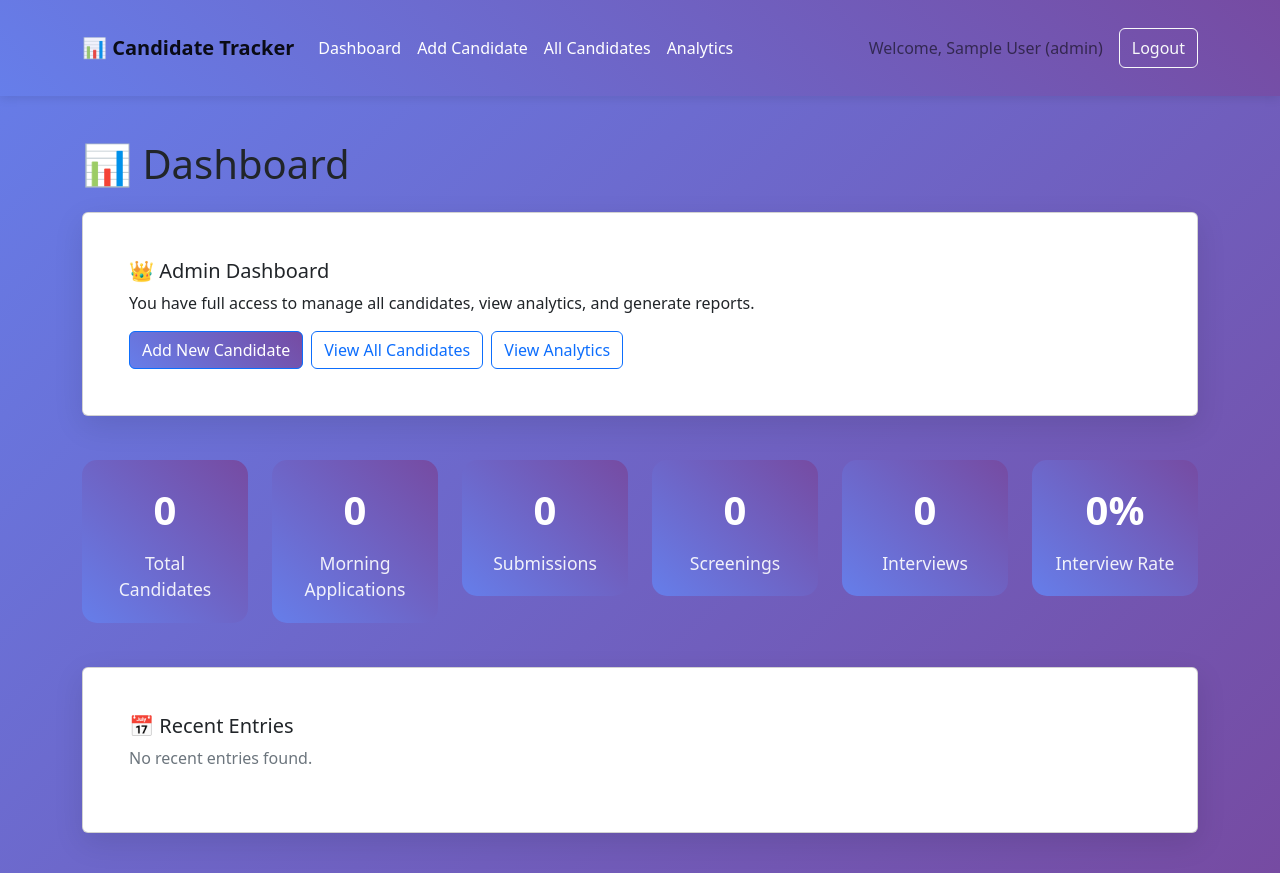
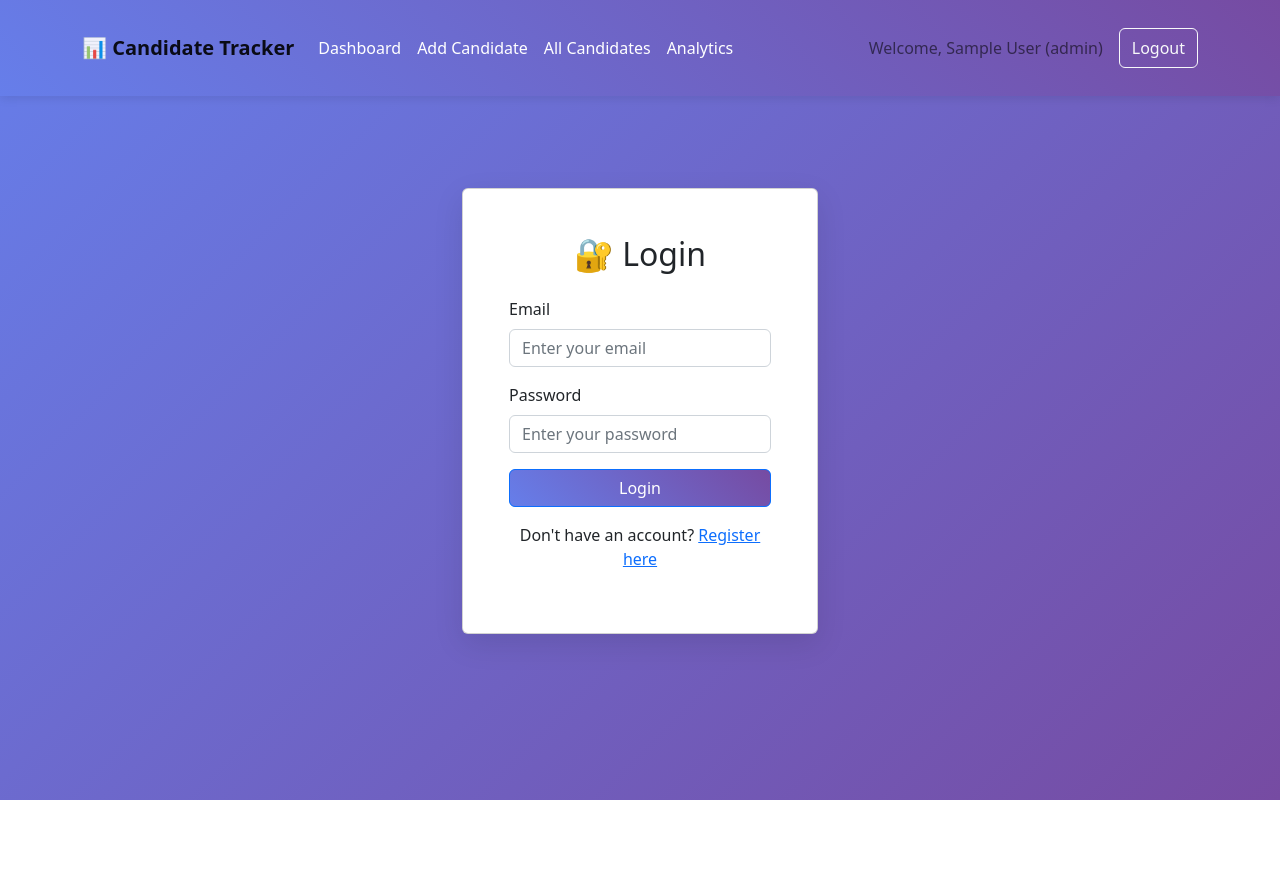
Before and after one commit to Kosanah/binary-ai-gen, a React (Create React App) app: page /dashboard in a window 1280 px wide. After the commit the page ends 800 px from the top, so only its background shows below. Built offline with nearby package versions, Linux system fonts and the light colour scheme; sample sign-in values are in the browser's storage.

Commit message:
Update Dashboard.js

```diff
--- a/src/components/Dashboard.js
+++ b/src/components/Dashboard.js
@@ -1,232 +1,104 @@
-import React, { useState, useEffect } from 'react';
-import { Card, Row, Col, Button, Table } from 'react-bootstrap';
+import React, { useState } from 'react';
+import { Form, Button, Card, Alert, Row, Col } from 'react-bootstrap';
 import { Link } from 'react-router-dom';
 import { toast } from 'react-toastify';
 
-const Dashboard = ({ user }) => {
-  const [stats, setStats] = useState({
-    totalCandidates: 0,
-    totalApplications: 0,
-    totalSubmissions: 0,
-    totalScreenings: 0,
-    totalInterviews: 0
+const Login = ({ onLogin }) => {
+  const [formData, setFormData] = useState({
+    email: '',
+    password: ''
   });
-  const [recentEntries, setRecentEntries] = useState([]);
+  const [loading, setLoading] = useState(false);
 
-  useEffect(() => {
-    loadDashboardData();
-  }, []);
+  const handleSubmit = async (e) => {
+    e.preventDefault();
+    setLoading(true);
 
-  const loadDashboardData = () => {
     try {
-      const candidates = JSON.parse(localStorage.getItem('candidates') || '[]');
+      // Get users from localStorage
+      const users = JSON.parse(localStorage.getItem('users') || '[]');
+      const user = users.find(u =>
+        u.email === formData.email &&
+        u.password === formData.password
+      );
 
-      // Calculate totals
-      const totals = candidates.reduce((acc, candidate) => {
-        acc.totalApplications += candidate.morningApplications || 0;
-        acc.totalSubmissions += candidate.submissions || 0;
-        acc.totalScreenings += candidate.screenings || 0;
-        acc.totalInterviews += candidate.interviews || 0;
-        return acc;
-      }, {
-        totalApplications: 0,
-        totalSubmissions: 0,
-        totalScreenings: 0,
-        totalInterviews: 0
-      });
-
-      setStats({
-        totalCandidates: candidates.length,
-        ...totals
-      });
-
-      // Get recent entries (last 5)
-      const recent = candidates
-        .sort((a, b) => new Date(b.date) - new Date(a.date))
-        .slice(0, 5);
-      setRecentEntries(recent);
+      if (user) {
+        onLogin({
+          id: user.id,
+          name: user.name,
+          email: user.email,
+          role: user.role
+        });
+        toast.success('Login successful!');
+      } else {
+        toast.error('Invalid credentials!');
+      }
     } catch (error) {
-      console.error('Error loading dashboard data:', error);
+      toast.error('Login failed!');
+    } finally {
+      setLoading(false);
     }
   };
 
-  const getRoleBasedContent = () => {
-    switch (user.role) {
-      case 'admin':
-        return (
-          <>
-            <Row className="mb-4">
-              <Col md={12}>
-                <Card>
-                  <Card.Body>
-                    <Card.Title>👑 Admin Dashboard</Card.Title>
-                    <Card.Text>
-                      You have full access to manage all candidates, view analytics, and generate reports.
-                    </Card.Text>
-                    <div className="d-flex gap-2">
-                      <Button as={Link} to="/candidate-form" variant="primary">
-                        Add New Candidate
-                      </Button>
-                      <Button as={Link} to="/candidates" variant="outline-primary">
-                        View All Candidates
-                      </Button>
-                      <Button as={Link} to="/analytics" variant="outline-primary">
-                        View Analytics
-                      </Button>
-                    </div>
-                  </Card.Body>
-                </Card>
-              </Col>
-            </Row>
-          </>
-        );
-
-      case 'lead':
-        return (
-          <>
-            <Row className="mb-4">
-              <Col md={12}>
-                <Card>
-                  <Card.Body>
-                    <Card.Title>👥 Lead Dashboard</Card.Title>
-                    <Card.Text>
-                      You can manage candidates, view their progress, and access analytics.
-                    </Card.Text>
-                    <div className="d-flex gap-2">
-                      <Button as={Link} to="/candidate-form" variant="primary">
-                        Add New Candidate
-                      </Button>
-                      <Button as={Link} to="/candidates" variant="outline-primary">
-                        View All Candidates
-                      </Button>
-                      <Button as={Link} to="/analytics" variant="outline-primary">
-                        View Analytics
-                      </Button>
-                    </div>
-                  </Card.Body>
-                </Card>
-              </Col>
-            </Row>
-          </>
-        );
-
-      case 'candidate':
-        return (
-          <>
-            <Row className="mb-4">
-              <Col md={12}>
-                <Card>
-                  <Card.Body>
-                    <Card.Title>👤 Candidate Dashboard</Card.Title>
-                    <Card.Text>
-                      Update your progress information and track your applications.
-                    </Card.Text>
-                    <Button as={Link} to="/candidate-form" variant="primary">
-                      Update My Information
-                    </Button>
-                  </Card.Body>
-                </Card>
-              </Col>
-            </Row>
-          </>
-        );
-
-      default:
-        return null;
-    }
+  const handleChange = (e) => {
+    setFormData({
+      ...formData,
+      [e.target.name]: e.target.value
+    });
   };
 
   return (
-    <div>
-      <h1 className="mb-4">📊 Dashboard</h1>
+    <Row className="justify-content-center">
+      <Col md={6} lg={4}>
+        <Card className="mt-5">
+          <Card.Body>
+            <Card.Title className="text-center mb-4">
+              <h2>🔐 Login</h2>
+            </Card.Title>
 
-      {getRoleBasedContent()}
+            <Form onSubmit={handleSubmit}>
+              <Form.Group className="mb-3">
+                <Form.Label>Email</Form.Label>
+                <Form.Control
+                  type="email"
+                  name="email"
+                  value={formData.email}
+                  onChange={handleChange}
+                  required
+                  placeholder="Enter your email"
+                />
+              </Form.Group>
 
-      {/* Statistics Cards */}
-      <Row className="mb-4">
-        <Col md={2}>
-          <div className="stats-card">
-            <div className="stats-number">{stats.totalCandidates}</div>
-            <div className="stats-label">Total Candidates</div>
-          </div>
-        </Col>
-        <Col md={2}>
-          <div className="stats-card">
-            <div className="stats-number">{stats.totalApplications}</div>
-            <div className="stats-label">Morning Applications</div>
-          </div>
-        </Col>
-        <Col md={2}>
-          <div className="stats-card">
-            <div className="stats-number">{stats.totalSubmissions}</div>
-            <div className="stats-label">Submissions</div>
-          </div>
-        </Col>
-        <Col md={2}>
-          <div className="stats-card">
-            <div className="stats-number">{stats.totalScreenings}</div>
-            <div className="stats-label">Screenings</div>
-          </div>
-        </Col>
-        <Col md={2}>
-          <div className="stats-card">
-            <div className="stats-number">{stats.totalInterviews}</div>
-            <div className="stats-label">Interviews</div>
-          </div>
-        </Col>
-        <Col md={2}>
-          <div className="stats-card">
-            <div className="stats-number">
-              {stats.totalCandidates > 0 ?
-                Math.round((stats.totalInterviews / stats.totalCandidates) * 100) : 0}%
+              <Form.Group className="mb-3">
+                <Form.Label>Password</Form.Label>
+                <Form.Control
+                  type="password"
+                  name="password"
+                  value={formData.password}
+                  onChange={handleChange}
+                  required
+                  placeholder="Enter your password"
+                />
+              </Form.Group>
+
+              <Button
+                variant="primary"
+                type="submit"
+                className="w-100 mb-3"
+                disabled={loading}
+              >
+                {loading ? 'Logging in...' : 'Login'}
+              </Button>
+            </Form>
+
+            <div className="text-center">
+              <p>Don't have an account? <Link to="/register">Register here</Link></p>
             </div>
-            <div className="stats-label">Interview Rate</div>
-          </div>
-        </Col>
-      </Row>
-
-      {/* Recent Entries */}
-      {(user.role === 'admin' || user.role === 'lead') && (
-        <Row>
-          <Col md={12}>
-            <Card>
-              <Card.Body>
-                <Card.Title>📅 Recent Entries</Card.Title>
-                {recentEntries.length > 0 ? (
-                  <Table responsive>
-                    <thead>
-                      <tr>
-                        <th>Date</th>
-                        <th>Candidate Name</th>
-                        <th>Morning Applications</th>
-                        <th>Submissions</th>
-                        <th>Screenings</th>
-                        <th>Interviews</th>
-                      </tr>
-                    </thead>
-                    <tbody>
-                      {recentEntries.map((entry, index) => (
-                        <tr key={index}>
-                          <td>{new Date(entry.date).toLocaleDateString()}</td>
-                          <td>{entry.candidateName}</td>
-                          <td>{entry.morningApplications || 0}</td>
-                          <td>{entry.submissions || 0}</td>
-                          <td>{entry.screenings || 0}</td>
-                          <td>{entry.interviews || 0}</td>
-                        </tr>
-                      ))}
-                    </tbody>
-                  </Table>
-                ) : (
-                  <p className="text-muted">No recent entries found.</p>
-                )}
-              </Card.Body>
-            </Card>
-          </Col>
-        </Row>
-      )}
-    </div>
+          </Card.Body>
+        </Card>
+      </Col>
+    </Row>
   );
 };
 
-export default Dashboard;
+export default Login;
```
